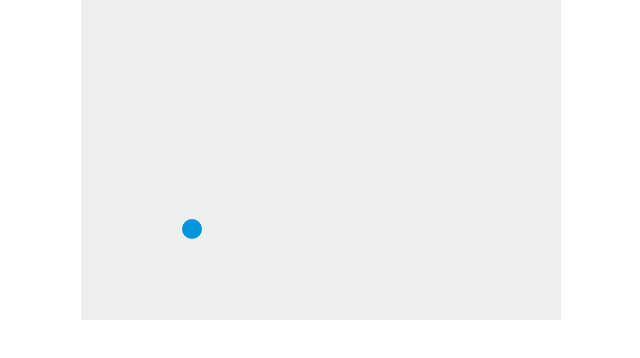
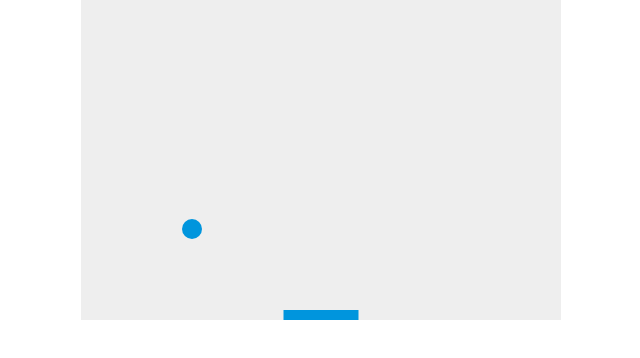
Before and after one commit to KravetsWork/2D-game-using-HTML-CSS-and-JS, a plain HTML site: page Index.html in a window 1280 px wide. Shown: the full height of the page, 319-959 px from the left. Drawn offline with Linux system fonts and the light colour scheme.

Commit message:
Defining a paddle to hit the ball

```diff
--- a/Index.html
+++ b/Index.html
@@ -25,6 +25,13 @@
 
         var ballRadius = 10;
 
+        var paddleHeight = 10;
+        var paddleWidth = 75;
+        var paddleX = (canvas.width - paddleWidth) / 2;
+
+        var rightPressed = false;
+        var leftPressed = false;
+
         function drawBall() {
             ctx.beginPath();
             ctx.arc(x, y, ballRadius, 0, Math.PI*2);
@@ -33,19 +40,59 @@
             ctx.closePath();
         }
 
+        function drawPaddle() {
+            ctx.beginPath();
+            ctx.rect(paddleX, canvas.height - paddleHeight, paddleWidth, paddleHeight);
+            ctx.fillStyle = "#0095DD";
+            ctx.fill();
+            ctx.closePath();
+        }
+
         function draw() {
             ctx.clearRect(0, 0, canvas.width, canvas.height);
             drawBall();
-            if(x + dx + ballRadius > canvas.width || x + dx < ballRadius)
+            drawPaddle();
+
+            if(x + dx + ballRadius > canvas.width || x + dx < ballRadius) {
                 dx = -dx;
+            }
+            if(y + dy + ballRadius > canvas.height || y + dy < ballRadius) {
+                dy = -dy;
+            }
 
-            if(y + dy + ballRadius > canvas.height || y + dy < ballRadius)
-                dy = -dy;
-
-                x += dx;
+            if(rightPressed && paddleX < canvas.width - paddleWidth) {
+                paddleX += 7;
+            }
+            else if(leftPressed && paddleX > 0) {
+                paddleX -= 7;
+            }
+            x += dx;
             y += dy;
         }
+
+        function keyDownHandler(e) {
+            if(e.key == "Right" || e.key == "ArrowRight") {
+                rightPressed = true;
+            }
+            if(e.key == "Left" || e.key == "ArrowLeft") {
+                leftPressed = true;
+            }
+        }
+
+        function keyUpHandler(e) {
+            if(e.key == "Right" || e.key == "ArrowRight") {
+                rightPressed = false;
+            }
+            if(e.key == "Left" || e.key == "ArrowLeft") {
+                leftPressed = false;
+            }
+        }
+
+        document.addEventListener("keydown", keyDownHandler, false);
+        document.addEventListener("keyup", keyUpHandler, false);
+
         setInterval(draw, 10);
+
     </script>
 
 </body>
```
